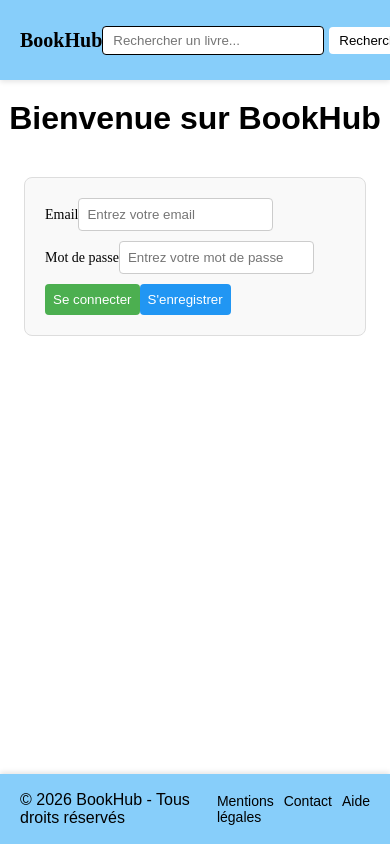
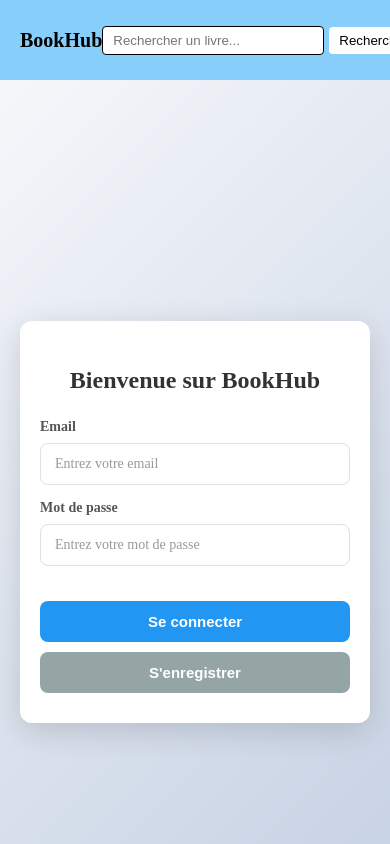
Before and after one commit to KN-Devs/bookhub-project, an Angular app in the folder frontend/app/: page /connection in a window 390 px wide. Shown: the top 844 px of the page. Built offline with nearby package versions, Linux system fonts and the light colour scheme.

Commit message:
update css connection page

```diff
--- a/frontend/app/src/app/View/connection-view/connection-view.css
+++ b/frontend/app/src/app/View/connection-view/connection-view.css
@@ -1,51 +1,154 @@
+:host {
+  display: flex;
+  justify-content: center;
+  align-items: center;
+  min-height: 100vh;
+  padding: 20px;
+  background: linear-gradient(135deg, #f5f7fa 0%, #c3cfe2 100%);
+}
+
+.connection-container {
+  width: 100%;
+  max-width: 500px;
+  padding: 40px;
+  background: white;
+  border-radius: 12px;
+  box-shadow: 0 8px 32px rgba(0, 0, 0, 0.15);
+}
+
+h1 {
+  text-align: center;
+  color: #333;
+  margin-bottom: 30px;
+  font-size: 28px;
+  font-weight: 600;
+}
+
 form {
-  width: 300px;
-  margin: 40px auto;
-  padding: 20px;
-
   display: flex;
   flex-direction: column;
-  gap: 10px;
+  gap: 20px;
+}
 
-  border: 1px solid #ddd;
-  border-radius: 8px;
-  background-color: #f9f9f9;
+.form-group {
+  display: flex;
+  flex-direction: column;
+  gap: 8px;
+}
+
+label {
+  font-weight: 600;
+  color: #555;
+  font-size: 14px;
 }
 
 input {
-  padding: 8px;
-  border: 1px solid #ccc;
-  border-radius: 4px;
+  padding: 12px 14px;
+  border: 1px solid #e0e0e0;
+  border-radius: 8px;
+  font-size: 14px;
+  transition: all 0.3s ease;
+  box-sizing: border-box;
+  font-family: inherit;
 }
 
-label {
+input:focus {
+  outline: none;
+  border-color: #2196f3;
+  box-shadow: 0 0 0 3px rgba(33, 150, 243, 0.1);
+  background-color: #f9fafb;
+}
+
+input::placeholder {
+  color: #999;
+}
+
+.error {
+  color: #e74c3c;
+  font-size: 12px;
+  margin-top: 4px;
+}
+
+.error-message {
+  background-color: #fadbd8;
+  color: #c0392b;
+  padding: 12px 14px;
+  border-radius: 6px;
+  border-left: 4px solid #c0392b;
+  margin-bottom: 15px;
   font-size: 14px;
-  font-weight: 500;
+}
+
+.form-actions {
+  display: flex;
+  gap: 10px;
+  margin-top: 20px;
 }
 
 button {
-  padding: 8px;
+  flex: 1;
+  padding: 12px 20px;
+  font-size: 15px;
+  font-weight: 600;
   border: none;
-  border-radius: 4px;
+  border-radius: 8px;
   cursor: pointer;
+  transition: all 0.3s ease;
 }
 
-button[type="submit"] {
-  background-color: #4caf50;
-  color: white;
-}
-
-button[type="button"] {
+.btn-primary {
   background-color: #2196f3;
   color: white;
 }
 
-button:hover {
-  opacity: 0.9;
+.btn-primary:hover:not(:disabled) {
+  background-color: #1976d2;
+  box-shadow: 0 4px 12px rgba(33, 150, 243, 0.3);
 }
 
-h1 {
-  text-align: center;
-  margin-top: 20px;
-  font-family: Arial, sans-serif;
+.btn-primary:active:not(:disabled) {
+  transform: scale(0.98);
 }
+
+.btn-primary:disabled {
+  background-color: #bdc3c7;
+  cursor: not-allowed;
+}
+
+.btn-secondary {
+  background-color: #95a5a6;
+  color: white;
+}
+
+.btn-secondary:hover:not(:disabled) {
+  background-color: #7f8c8d;
+  box-shadow: 0 4px 12px rgba(149, 165, 166, 0.3);
+}
+
+.btn-secondary:active:not(:disabled) {
+  transform: scale(0.98);
+}
+
+.btn-secondary:disabled {
+  background-color: #bdc3c7;
+  cursor: not-allowed;
+}
+
+@media (max-width: 600px) {
+  .connection-container {
+    padding: 30px 20px;
+  }
+
+  h1 {
+    font-size: 24px;
+    margin-bottom: 25px;
+  }
+
+  .form-actions {
+    flex-direction: column;
+  }
+
+  form {
+    gap: 15px;
+  }
+}
```
